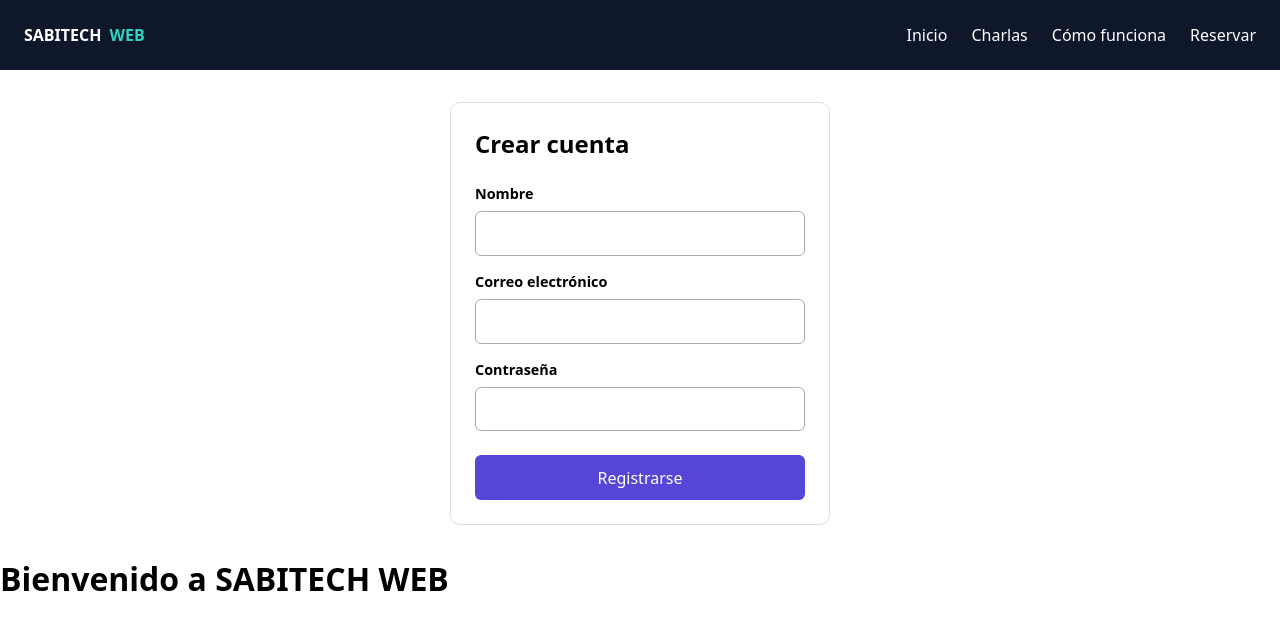
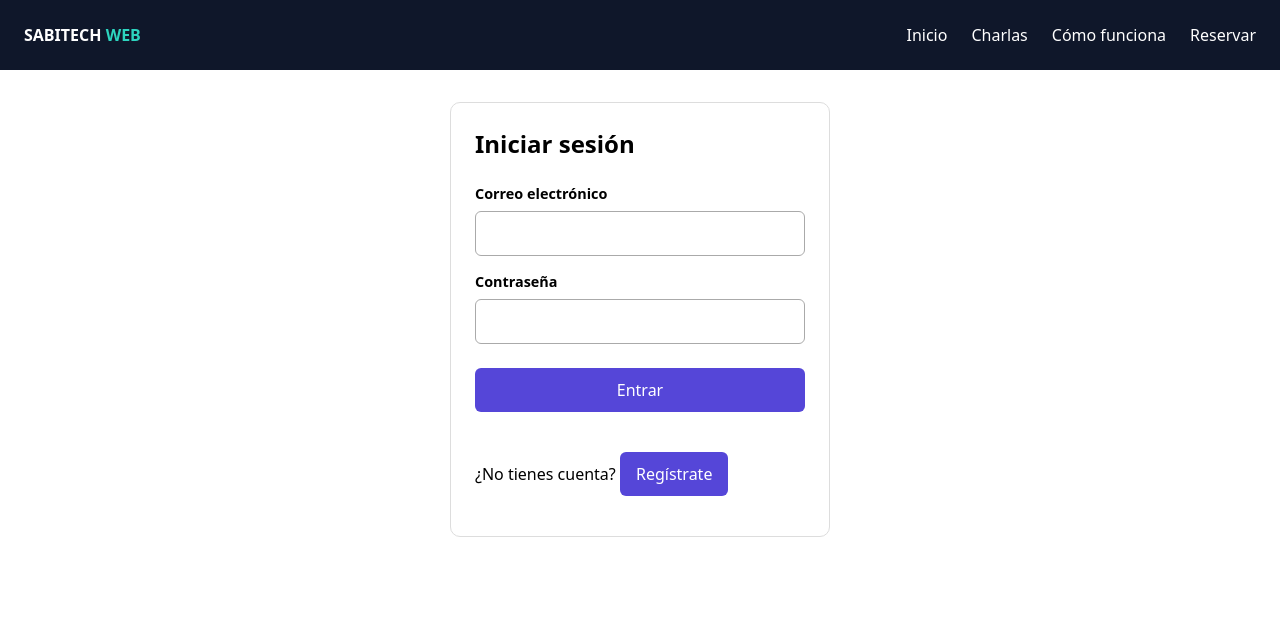
Before and after one commit to PabloGreus/Sabitech, a React app in the folder FrontEnd/: page / in a window 1280 px wide. Shown: the top 630 px of the page. Built offline with nearby package versions, Linux system fonts and the light colour scheme; the HTML template or start-up script is replaced by a standard one.

Commit message:
se arregla el bug, ya no salen todas las paginas a la vez

```diff
--- a/FrontEnd/src/App.jsx
+++ b/FrontEnd/src/App.jsx
@@ -1,38 +1,49 @@
 import { useEffect, useState } from "react";
 import Header from "./components/Header";
 import "./css/App.css";
-import Logo from "./components/logo";
-import { ListarCharlasButton } from "./components/ListarCharlas";
 import TalkCard from "./views/Talkcards";
 import LoginView from "./views/LoginView";
-import MainViuw from "./views/MainView";
 import RegisterView from "./views/Registerview";
 
 export default function App() {
-  const [logeado, setLogeado] = useState(false);
+  const [vista, setVista] = useState("login");
 
   useEffect(() => {
-    comprobarsesionIniciada();
+    if (localStorage.getItem("user") || localStorage.getItem("token")) {
+      setVista("talks");
+    }
   }, []);
 
-  async function comprobarsesionIniciada() {
-    const token = localStorage.getItem("token");
-    if (token) {
-      try {
-        const user = await getUser();
-        setLogeado(true);
-      } catch (error) {
-        console.log(error);
-      }
-    }
-  }
+  const cerrarSesion = () => {
+    localStorage.removeItem("user");
+    localStorage.removeItem("token");
+    setVista("login");
+  };
+
   return (
     <>
       <Header />
-      {logeado ? <MainViuw /> : <RegisterView />}
-      <main>
-        <h1 id="inicio">Bienvenido a SABITECH WEB</h1>
-      </main>
+
+      {vista === "login" && (
+        <LoginView
+          onSuccess={() => setVista("talks")}
+          onIrARegistro={() => setVista("register")}
+        />
+      )}
+
+      {vista === "register" && (
+        <RegisterView
+          onSuccess={() => setVista("talks")}
+          onIrALogin={() => setVista("login")}
+        />
+      )}
+
+      {vista === "talks" && (
+        <>
+          <button onClick={cerrarSesion}>Cerrar sesión</button>
+          <TalkCard />
+        </>
+      )}
     </>
   );
 }
--- a/FrontEnd/src/views/LoginView.jsx
+++ b/FrontEnd/src/views/LoginView.jsx
@@ -4,7 +4,7 @@ import "../css/Login.css";
 const LOGIN_ENDPOINT = "http://localhost:8080/api/login";
 
 // Props opcional: onSuccess(usuario) se ejecuta cuando el login es correcto
-export default function Login({ onSuccess }) {
+export default function Login({ onSuccess, onIrARegistro }) {
   const [correo, setCorreo] = useState("");
   const [contrasena, setContrasena] = useState("");
   const [error, setError] = useState("");
@@ -83,6 +83,12 @@ export default function Login({ onSuccess }) {
       <button type="submit" disabled={enviando}>
         {enviando ? "Entrando…" : "Entrar"}
       </button>
+      <p>
+        ¿No tienes cuenta?{" "}
+        <button type="button" onClick={onIrARegistro}>
+          Regístrate
+        </button>
+      </p>
     </form>
   );
 }
--- a/FrontEnd/src/views/MainView.jsx
+++ b/FrontEnd/src/views/MainView.jsx
@@ -2,11 +2,12 @@ import React from "react";
 import { ListarCharlasButton } from "../components/ListarCharlas";
 import TalkCard from "./Talkcards";
 
-export default function Inicio() {
+export default function Inicio({ onLogout }) {
   return (
     <div>
       <h1>Bienvenido a la página de inicio</h1>
       <p>Esta es la página principal de nuestra aplicación.</p>
+      <button onClick={onLogout}>Cerrar sesión</button>
       <ListarCharlasButton />
       <TalkCard />
     </div>
--- a/FrontEnd/src/views/Registerview.jsx
+++ b/FrontEnd/src/views/Registerview.jsx
@@ -4,7 +4,7 @@ import "../css/Login.css"; // Puedes reutilizar o adaptar tus estilos de login
 const REGISTER_ENDPOINT = "http://localhost:8080/api/register";
 
 // Props opcional: onSuccess(usuario) se ejecuta cuando el registro es correcto
-export default function Register({ onSuccess }) {
+export default function Register({ onSuccess, onIrALogin }) {
   const [nombre, setNombre] = useState("");
   const [correo, setCorreo] = useState("");
   const [contrasena, setContrasena] = useState("");
@@ -94,6 +94,12 @@ export default function Register({ onSuccess }) {
       <button type="submit" disabled={enviando}>
         {enviando ? "Registrando…" : "Registrarse"}
       </button>
+      <p>
+        ¿Ya tienes cuenta?{" "}
+        <button type="button" onClick={onIrALogin}>
+          Inicia sesión
+        </button>
+      </p>
     </form>
   );
 }
```
